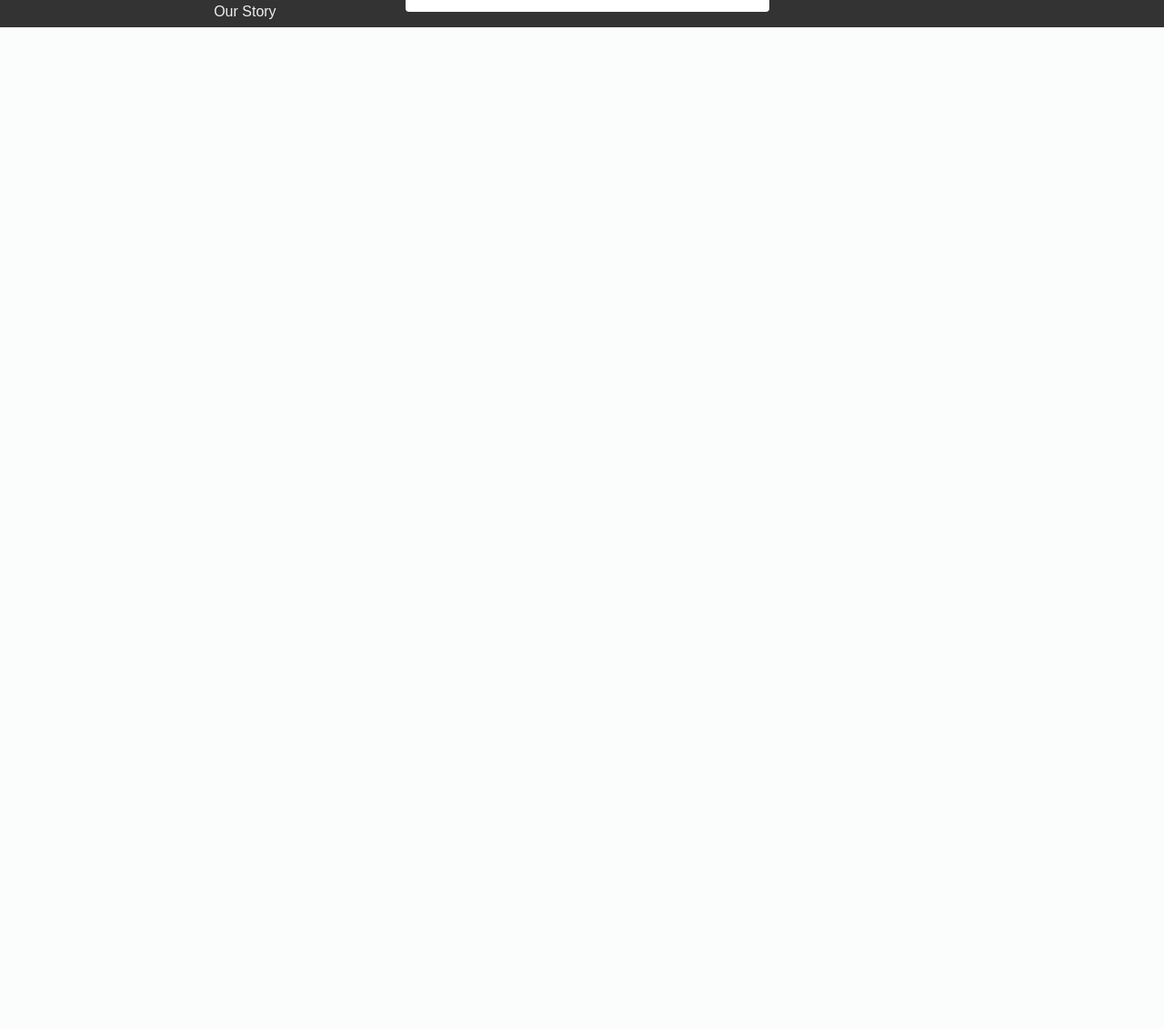
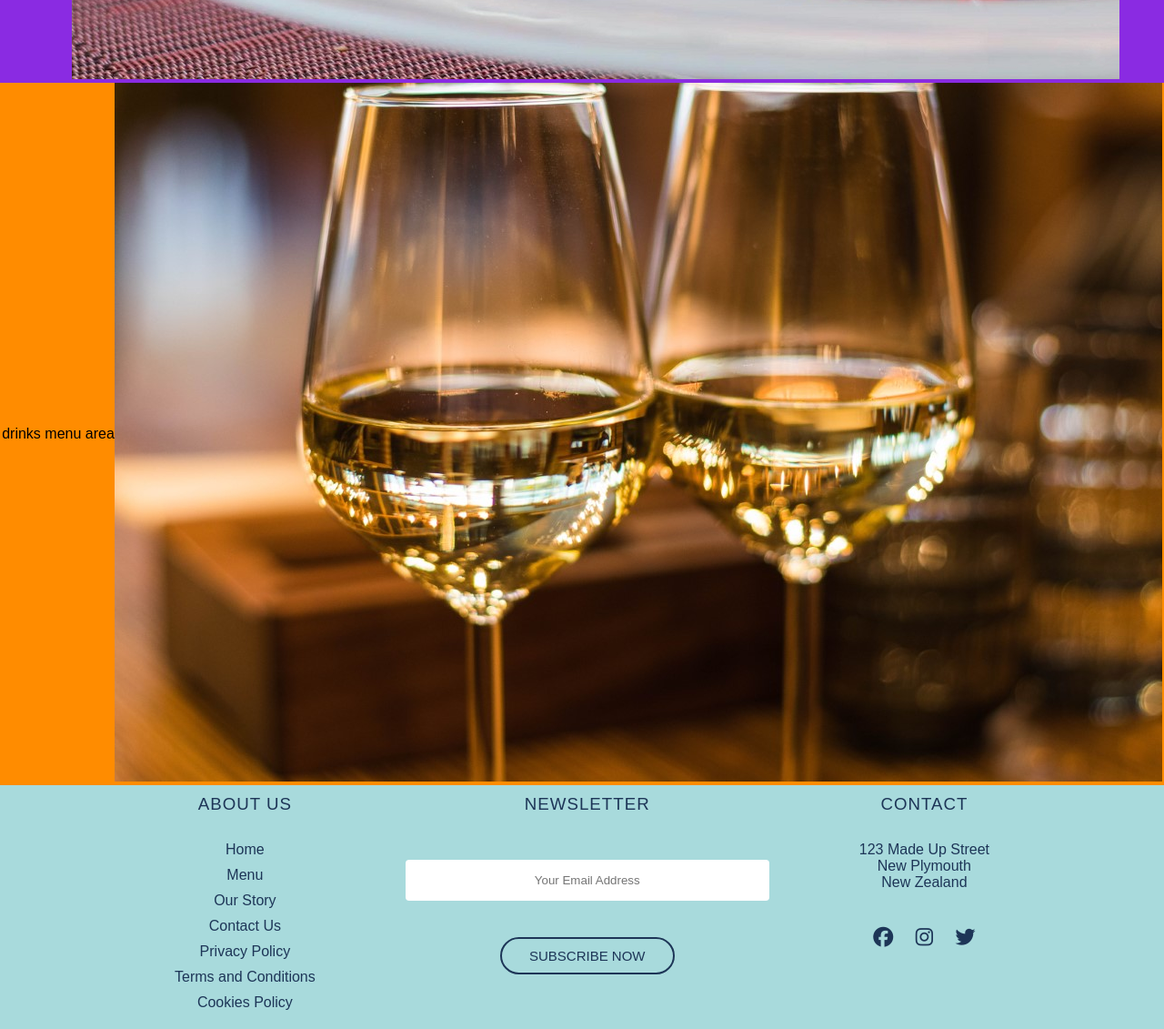
Before and after one commit to mle149/Michael-Lee-Assignment-2-Part-1, a PHP site: page /menu.html in a window 1280 px wide. Shown: the part 770-1901 px from the top of the page at 91% size. Before the commit the page ends 800 px from the top, so only its background shows below. Run offline with PHP 8.4, Linux system fonts and the light colour scheme; some libraries are stand-ins or nearby versions.

Commit message:
fixed footer to bottom of page

```diff
--- a/contact.html
+++ b/contact.html
@@ -36,6 +36,7 @@
         <footer>
             <div class="col-1">
                 <h3>ABOUT US</h3>
+                <a href="index.html">Home</a>
                 <a href="menu.html">Menu</a>
                 <!--TODO: add link to our story page-->
                 <a href="#">Our Story</a>
--- a/index.html
+++ b/index.html
@@ -41,6 +41,7 @@
 		<footer>
 		<div class="col-1">
 			<h3>ABOUT US</h3>
+			<a href="index.html">Home</a>
 			<a href="menu.html">Menu</a>
 			<!--TODO: add link to our story page-->
 			<a href="#">Our Story</a>
--- a/style.css
+++ b/style.css
@@ -12,7 +12,6 @@ Navy Blue #1d3557
     font-family: 'Poppins', sans-serif;
     box-sizing: border-box;
 }
-
 .container{
     width: 100%;
     margin: 0 auto;
@@ -34,6 +33,7 @@ header::after{
 body {
     display: flex;
     flex-direction: column;
+    min-height: 100vh;
 }
 
 .logo{
@@ -87,34 +87,31 @@ nav a:hover::before {
     width: 100%;
 }
 
-footer{
+footer{ /*general settings for footer used on all pages */
+    width: 100%;
+    padding: 10px 15%;
+    background: #a8dadc;
+    color: #1d3557;
+    display: flex;
     margin-top: auto;
-    width: 100%;
-    height: 18%;
-    padding: 10px 15%;
-    background: #333;
-    color: #efefef;
-    display: flex;
-    position: fixed;
-    bottom: 0;
 }
 
-footer div {
+ footer div { /*all text elements in the footer to be centered */
     text-align: center;
 }
 
-.col-1 a {
+.col-1 a { /* Settings for links in footer */
     display: block;
     text-decoration: none;
-    color: #efefef;
+    color: #1d3557;
     margin-bottom: 10px;
 }
 
-.col-2 {
+.col-2 {  /*making the newsletter section larger than the two other columns in footer */
     flex-grow: 2;
 }
 
-form input {
+form input { /*Input box for newsletter */
     width: 400px;
     height: 45px;
     border-radius: 4px;
@@ -125,14 +122,14 @@ form input {
     border: none;
 }
 
-form button {
+form button { /*Button for newsletter */
     background: transparent;
-    border: 2px solid #fff;
-    color: #fff;
+    border: 2px solid #1d3557;
+    color: #1d3557;
     border-radius: 30px;
     padding: 10px 30px;
     font-size: 15px;
-    cursor: pointer;
+    cursor: pointer; /*Causes pointer/hand icon to appear when mouse is hovered over the button */
 }
 
 footer div h3 {
@@ -141,11 +138,28 @@ footer div h3 {
     letter-spacing: 1px;
 }
 
-.social-icons {
+.social-icons {  /*positioning the social media icons on the footer */
     margin-top: 30px;
 }
-.social-icons i {
+.social-icons i { /* changing size of icons */
     font-size: 22px;
     margin: 10px;
-    cursor: pointer;
+    cursor: pointer; /*pointer/hand icon to appear when mouse is hovered over the button */
 }
+
+/* Food menu text-overlay */
+.food-menu-container {
+    display: flex;
+    max-width: 100%;
+    background-color: blueviolet;
+    align-items: center;
+    justify-content: center;
+}
+
+.drinks-menu-container {
+    display: flex;
+    background-color: darkorange;
+    max-width: 100%;
+    align-items: center;
+    justify-content: center;
+}
```
Also changed, not shown: food.jpg (added), images/food.jpg (added), images/wineglasses (Medium).jpg (added), images/wineglasses.jpg (added), wineglasses.jpg (added), 1 other file.
